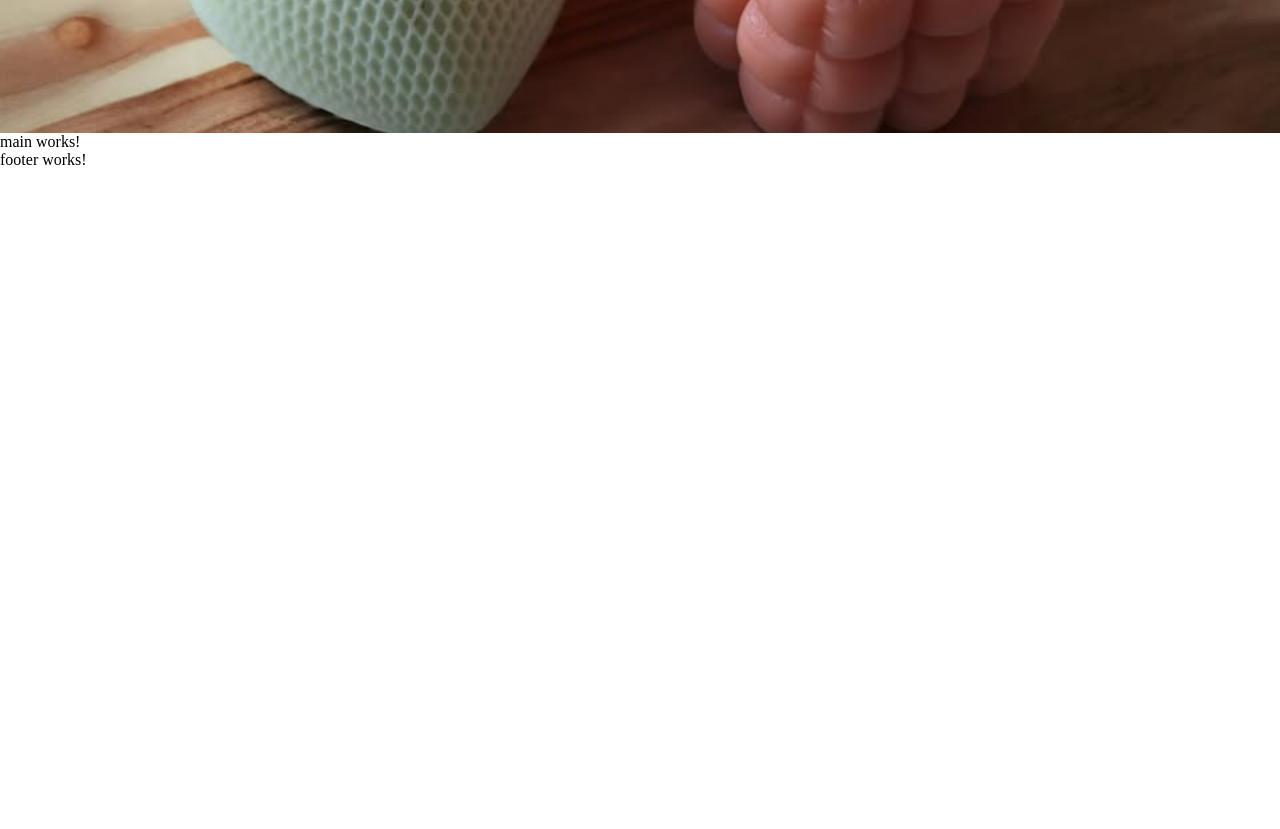
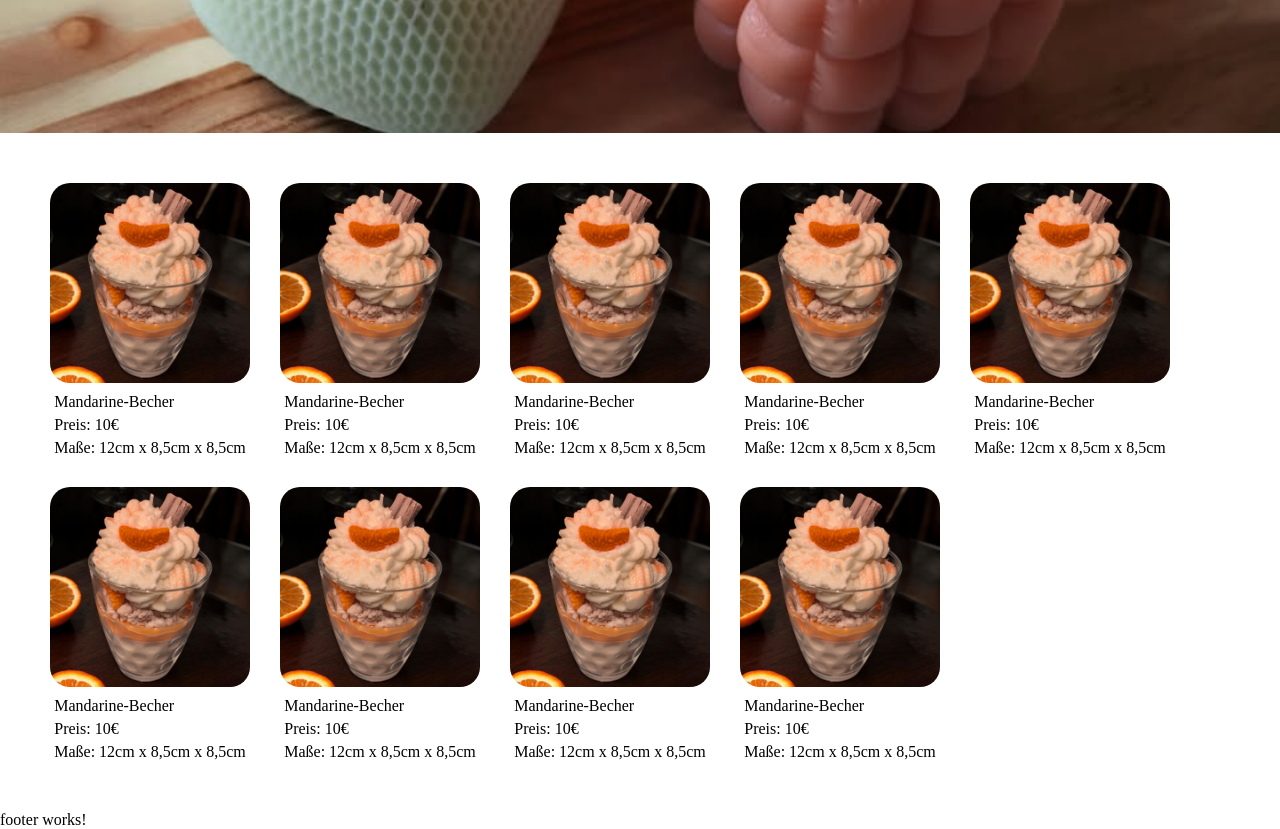
Before and after one commit to SebastianMT7/nathisKreativeWelt, an Angular app: page / in a window 1280 px wide. Shown: the part 380-1209 px from the top of the page. Before the commit the page ends 800 px from the top, so only its background shows below. Built offline with nearby package versions, Linux system fonts and the light colour scheme.

Commit message:
start single-product

```diff
--- a/src/app/header/header.component.scss
+++ b/src/app/header/header.component.scss
@@ -50,16 +50,17 @@ header {
 
 .dropdown-menu li {
     padding: 5px 10px;
-    white-space: nowrap;
+    white-space: normal;
+    overflow-wrap: break-word;
+    word-wrap: break-word;
     cursor: pointer;
-    font-size: 17px;
+    font-size: 16px;
+    width: auto;
 
     &:hover {
         color: $middleBlue;
     }
 }
-
-
 
 
 /* NAVIGATION */
@@ -74,12 +75,12 @@ nav div {
 
 nav div a {
     display: block;
-    padding: 15px;
+    padding: 5px 15px;
     text-decoration: none;
     color: $lightBlue;
     font-weight: 800;
     text-transform: uppercase;
-    margin: 0 10px;
+    //margin: 0 10px;
 }
 
 nav div a,
--- a/src/app/main/main.component.html
+++ b/src/app/main/main.component.html
@@ -1,7 +1,19 @@
 <app-header></app-header>
-<section class="hero">
+<div class="hero">
    <img src="../../assets/img/hero.jpg" alt="">
+</div>
+<section>
+   <app-single-product></app-single-product>
+   <app-single-product></app-single-product>
+   <app-single-product></app-single-product>
+   <app-single-product></app-single-product>
+   <app-single-product></app-single-product>
+   <app-single-product></app-single-product>
+   <app-single-product></app-single-product>
+   <app-single-product></app-single-product>
+   <app-single-product></app-single-product>
 </section>
 
-<p>main works!</p>
+
+
 <app-footer></app-footer>
--- a/src/app/main/main.component.scss
+++ b/src/app/main/main.component.scss
@@ -1,7 +1,9 @@
+@import "../../styles.scss";
+
 .hero {
     width: 100%;
     height: 400px;
-    aspect-ratio:  16 / 9;
+    aspect-ratio: 16 / 9;
 
     img {
         width: 100%;
@@ -9,3 +11,11 @@
         object-fit: cover;
     }
 }
+
+section {
+    @include dFlex($ai: initial,$jc: initial, $gap: 30px);
+    //display: flex;
+    flex-wrap: wrap;
+    width: 100vw;
+    padding: 50px;
+}
--- a/src/app/main/main.component.ts
+++ b/src/app/main/main.component.ts
@@ -1,11 +1,12 @@
 import { Component } from '@angular/core';
 import { HeaderComponent } from '../header/header.component';
 import { FooterComponent } from '../footer/footer.component';
+import { SingleProductComponent } from './single-product/single-product.component';
 
 @Component({
   selector: 'app-main',
   standalone: true,
-  imports: [HeaderComponent, FooterComponent],
+  imports: [HeaderComponent, FooterComponent, SingleProductComponent],
   templateUrl: './main.component.html',
   styleUrl: './main.component.scss'
 })
--- /dev/null
+++ b/src/app/main/single-product/single-product.component.html
@@ -0,0 +1,16 @@
+<section>
+    <div class="card">
+        <div class="imgDiv">
+            <img src="../../../assets/img/mandarine-becher.jpg" alt="">
+        </div>
+        <div class="info">
+            <span>Mandarine-Becher</span>
+            <span>Preis: 10€</span>
+            <span> Maße: 12cm x 8,5cm x 8,5cm</span>
+            <!-- <span>🍊🎄 Der Geschmack von Weihnachten, neu interpretiert: Der Mandarine-Becher
+                ist nicht nur ein Fest für die Augen, sondern erfüllt dein Zuhause mit
+                gemütlichem Winterflair. Handgemacht, einzigartig und voller Liebe – perfekt für
+                zauberhafte Momente oder als besonderes Geschenk. 🕯️✨</span> -->
+        </div>
+    </div>
+</section>
--- /dev/null
+++ b/src/app/main/single-product/single-product.component.scss
@@ -0,0 +1,23 @@
+@import "../../../styles.scss";
+
+.card{
+    @include dFlex($fd: column, $gap: 10px);
+    width: 200px;
+    cursor: pointer;
+}
+
+.imgDiv {
+    width: 200px;
+    height: 200px;
+
+    img {
+        width: 100%;
+        height: 100%;
+        object-fit: cover;
+        border-radius: 20px;
+    }
+}
+
+.info{
+    @include dFlex($fd: column,$ai: flex-start, $gap: 5px);
+}
```
Also changed, not shown: src/app/main/single-product/single-product.component.ts (added, +12 -0 lines), 1 other file (tests, documents, lock files or other folders).
